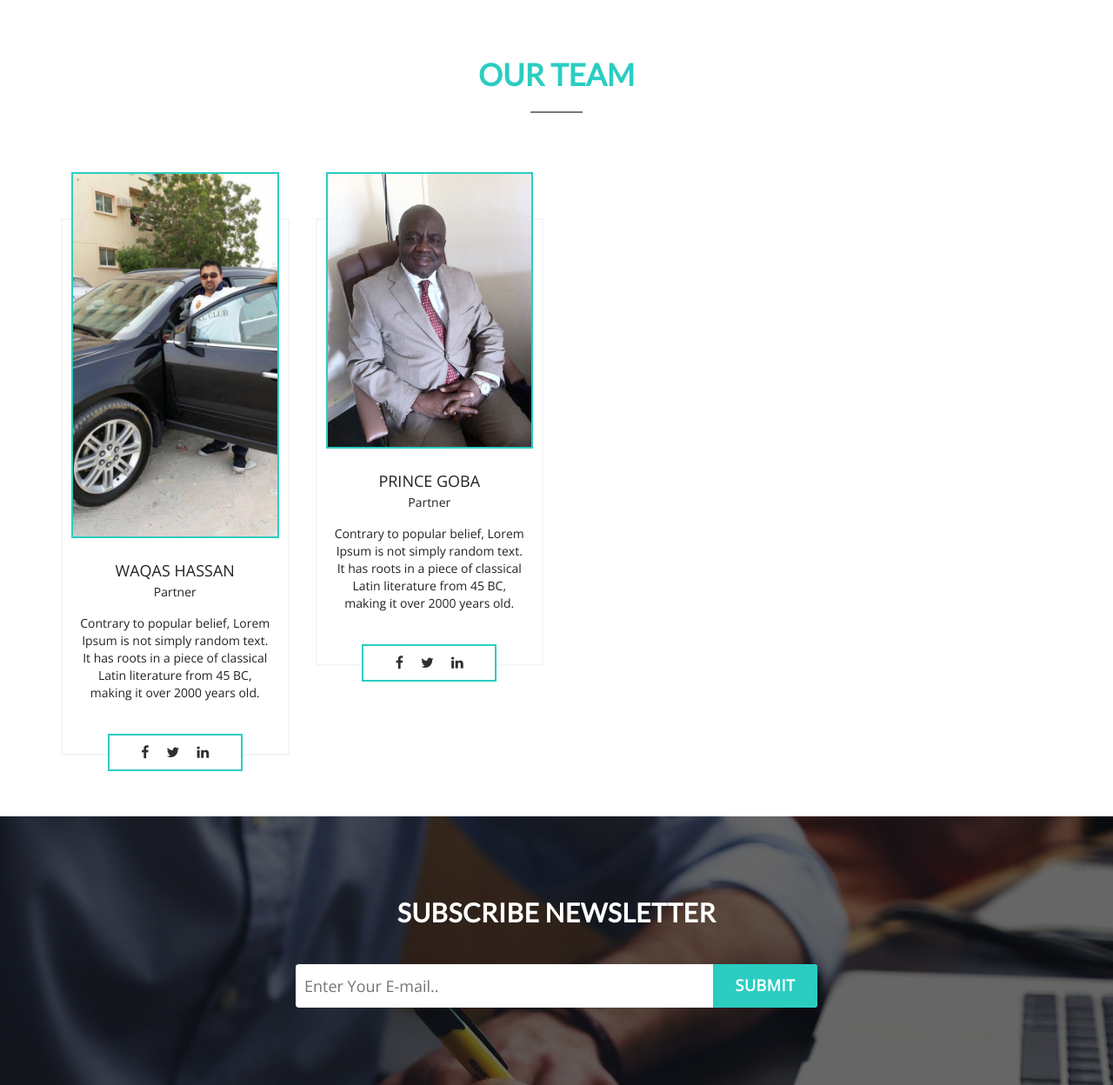
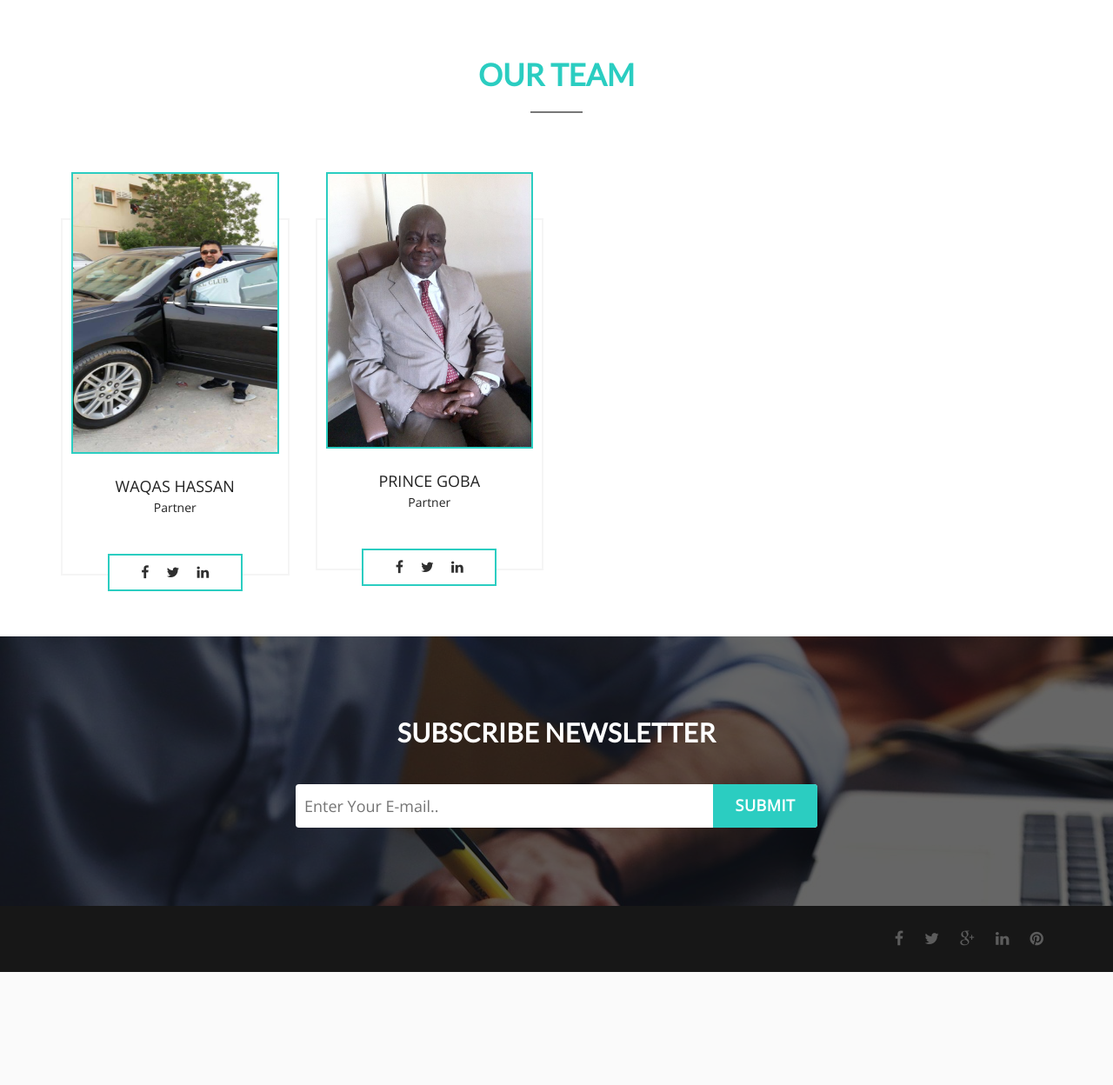
Before and after one commit to omairshamshir/marshalls, a Django app: page / in a window 1280 px wide. Shown: the part 2601-3849 px from the top of the page at 87% size. After the commit the page ends 3719 px from the top, so only its background shows below. Run offline with Django 3.2, Linux system fonts and the light colour scheme; some libraries are stand-ins or nearby versions; some web fonts are replaced.

Commit message:
refactored team section

```diff
--- a/marshall/templates/index.html
+++ b/marshall/templates/index.html
@@ -348,14 +348,14 @@
                         <div class="col-md-3 col-sm-6 col-xs-12">
                             <div class="single-team-member">
                                 <div class="team-member-img">
-                                    <img src="/static/images/waqas.jpg" alt="team member img">
+                                    <img style="height: 320px" src="/static/images/waqas.jpg" alt="team member img">
                                 </div>
                                 <div class="team-member-name">
                                     <p>Waqas Hassan</p>
                                     <span>Partner</span>
                                 </div>
-                                <p>Contrary to popular belief, Lorem Ipsum is not simply random text. It has roots in a
-                                    piece of classical Latin literature from 45 BC, making it over 2000 years old.</p>
+{#                                <p>Contrary to popular belief, Lorem Ipsum is not simply random text. It has roots in a#}
+{#                                    piece of classical Latin literature from 45 BC, making it over 2000 years old.</p>#}
                                 <div class="team-member-link">
                                     <a href="#"><i class="fa fa-facebook"></i></a>
                                     <a href="#"><i class="fa fa-twitter"></i></a>
@@ -377,8 +377,8 @@
                                     <p>Prince Goba</p>
                                     <span>Partner</span>
                                 </div>
-                                <p>Contrary to popular belief, Lorem Ipsum is not simply random text. It has roots in a
-                                    piece of classical Latin literature from 45 BC, making it over 2000 years old.</p>
+{#                                <p>Contrary to popular belief, Lorem Ipsum is not simply random text. It has roots in a#}
+{#                                    piece of classical Latin literature from 45 BC, making it over 2000 years old.</p>#}
                                 <div class="team-member-link">
                                     <a href="#"><i class="fa fa-facebook"></i></a>
                                     <a href="#"><i class="fa fa-twitter"></i></a>
```
